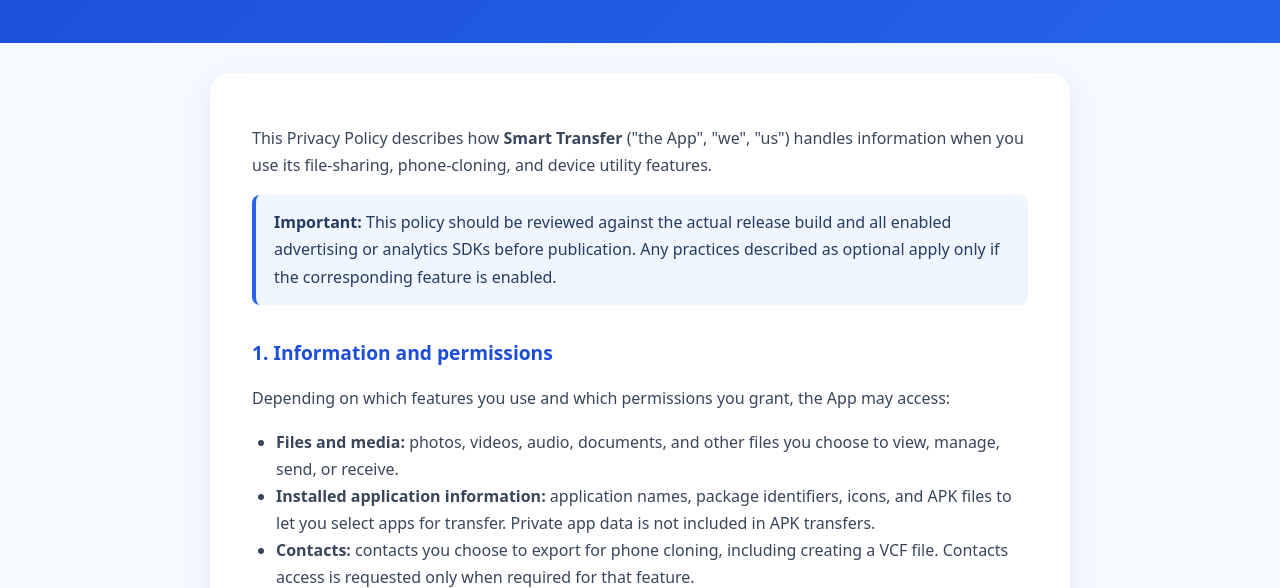
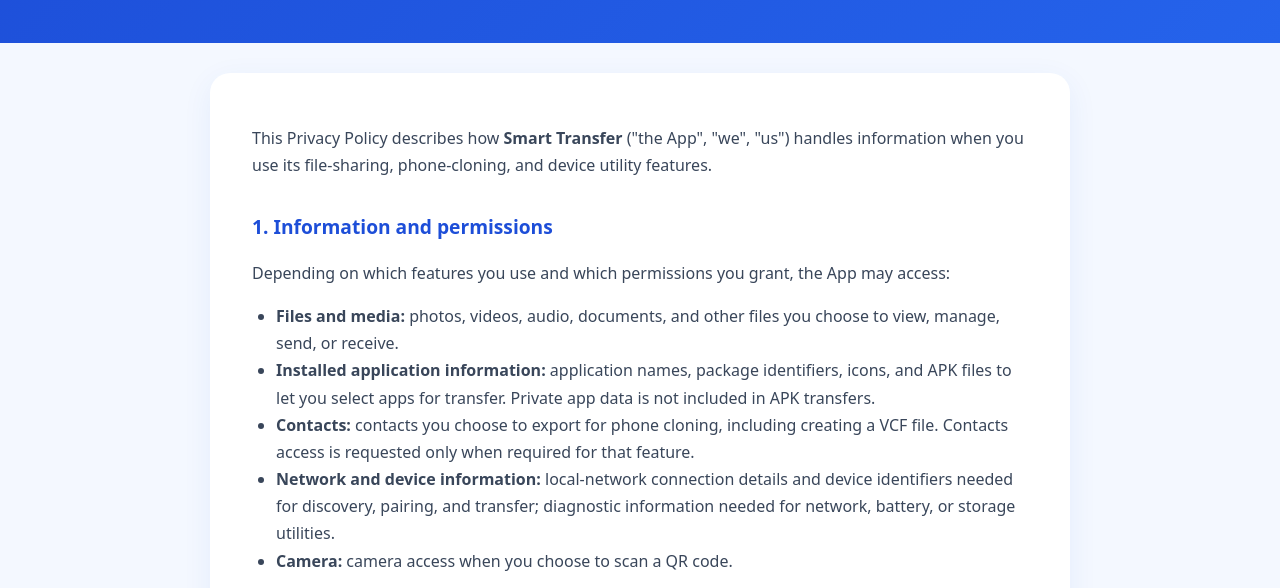
Before and after one commit to ZexnoGlobal/Smart_Transfer_Legal, a plain HTML site: page index.html in a window 1280 px wide. Shown: the part 175-763 px from the top of the page. Drawn offline with Linux system fonts and the light colour scheme.

Commit message:
Update index.html

```diff
--- a/index.html
+++ b/index.html
@@ -13,7 +13,6 @@
 <header><div><h1>Privacy Policy</h1><p>Smart Transfer &nbsp;•&nbsp; Last updated: November 18, 2026</p></div></header>
 <main>
 <p>This Privacy Policy describes how <strong>Smart Transfer</strong> ("the App", "we", "us") handles information when you use its file-sharing, phone-cloning, and device utility features.</p>
-<p class="notice"><strong>Important:</strong> This policy should be reviewed against the actual release build and all enabled advertising or analytics SDKs before publication. Any practices described as optional apply only if the corresponding feature is enabled.</p>
 <h2>1. Information and permissions</h2>
 <p>Depending on which features you use and which permissions you grant, the App may access:</p>
 <ul>
```
